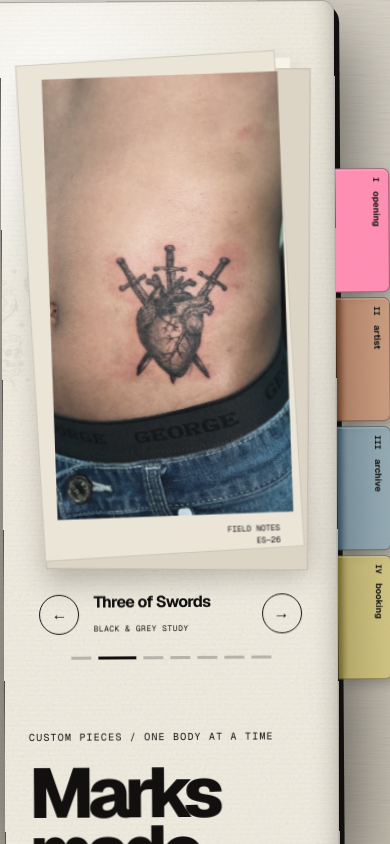
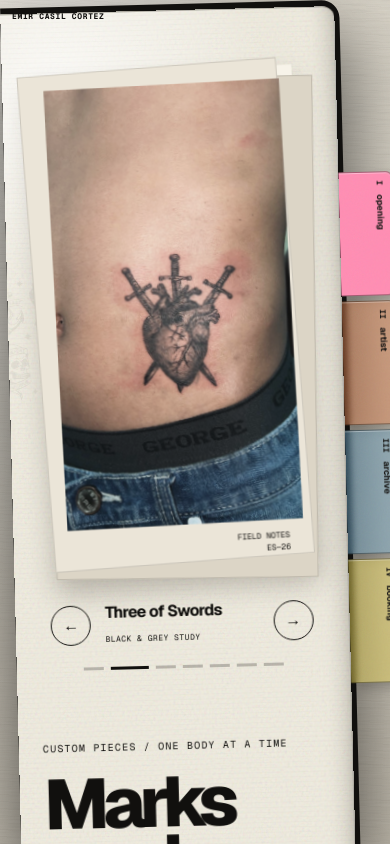
Before and after one commit to jaaseiadev/tattoo-site-ni-emir, a Next.js app: page / in a window 390 px wide. Built offline with nearby package versions, Linux system fonts and the light colour scheme.

Commit message:
Strengthen sketchbook tilt and top edge

```diff
--- a/app/globals.css
+++ b/app/globals.css
@@ -50,6 +50,20 @@ img { display: block; width: 100%; }
   perspective: 1800px;
 }
 
+.artist-corner-mark {
+  position: absolute;
+  z-index: 3;
+  top: clamp(15px, 1.6vw, 28px);
+  left: clamp(16px, 2.2vw, 42px);
+  margin: 0;
+  color: var(--ink);
+  font-family: var(--font-geist-mono), monospace;
+  font-size: clamp(10px, .72vw, 13px);
+  font-weight: 650;
+  letter-spacing: .12em;
+  text-transform: uppercase;
+}
+
 .sketchbook-stage {
   --tab-width: 62px;
   --edge-gap: clamp(2px, .35vw, 6px);
@@ -57,9 +71,9 @@ img { display: block; width: 100%; }
   z-index: 1;
   top: 0;
   right: var(--edge-gap);
-  bottom: -2.2vw;
+  bottom: -5vw;
   width: calc(100vw - var(--edge-gap));
-  transform: rotate(-.82deg);
+  transform: rotate(-2.15deg);
   transform-origin: calc(100% - var(--tab-width)) 0;
 }
 
@@ -67,7 +81,7 @@ img { display: block; width: 100%; }
   content: "";
   position: absolute;
   z-index: 0;
-  top: 9px;
+  top: 0;
   right: calc(var(--tab-width) - 9px);
   bottom: 0;
   left: 0;
@@ -80,7 +94,7 @@ img { display: block; width: 100%; }
 .folio {
   position: absolute;
   z-index: 2;
-  top: 0;
+  top: 10px;
   right: var(--tab-width);
   bottom: 0;
   left: 0;
@@ -309,9 +323,10 @@ img { display: block; width: 100%; }
 }
 
 @media (max-width: 760px) {
-  .sketchbook-stage { --tab-width:54px; --edge-gap:2px; bottom:-1.2vw; transform:rotate(-.38deg); }
-  .sketchbook-stage::before { top:4px; right:calc(var(--tab-width) - 5px); border-radius:0 18px 0 0; }
-  .folio { top:0; right:var(--tab-width); bottom:0; left:0; height:auto; border-width:1px; border-left:0; border-bottom:0; border-radius:0 12px 0 0; scroll-snap-type:none; }
+  .artist-corner-mark { top:10px; left:12px; font-size:8px; letter-spacing:.08em; }
+  .sketchbook-stage { --tab-width:54px; --edge-gap:2px; bottom:-3vw; transform:rotate(-1.45deg); }
+  .sketchbook-stage::before { top:0; right:calc(var(--tab-width) - 5px); border-radius:0 18px 0 0; }
+  .folio { top:6px; right:var(--tab-width); bottom:0; left:0; height:auto; border-width:1px; border-left:0; border-bottom:0; border-radius:0 12px 0 0; scroll-snap-type:none; }
   .spread { min-height:auto; padding:60px 24px 100px; }
   .opening-spread,.artist-spread { grid-template-columns:1fr; gap:70px; }
   .slideshow { order:1; }
--- a/app/page.tsx
+++ b/app/page.tsx
@@ -76,6 +76,7 @@ export default function Home() {
 
   return (
     <main className="site-shell">
+      <p className="artist-corner-mark">Emir Casil Cortez</p>
       <div className="sketchbook-stage">
         <aside className="index-tabs" aria-label="Folder index">
           {sections.map(({ id, number, label, color }) => (
```
